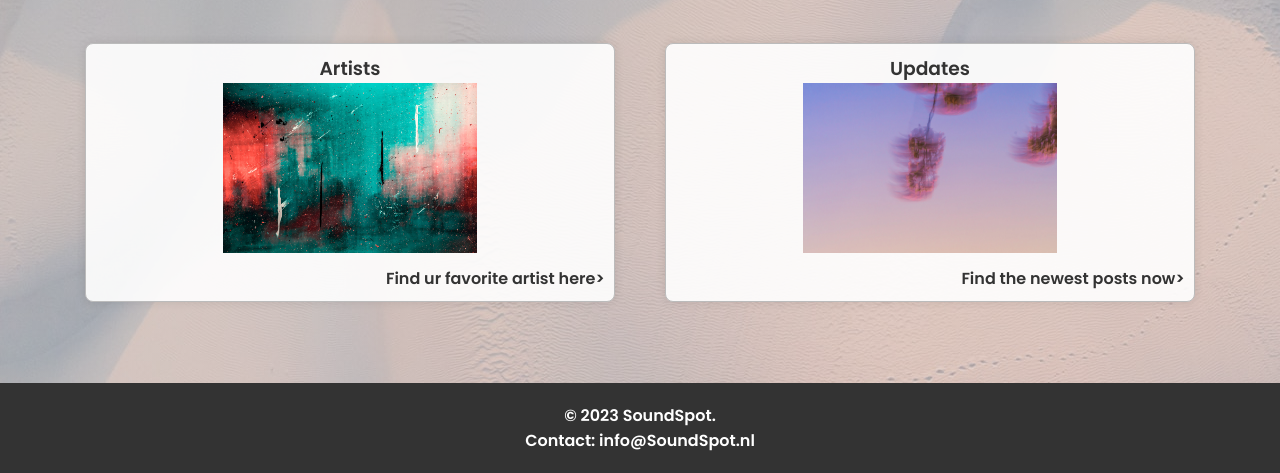
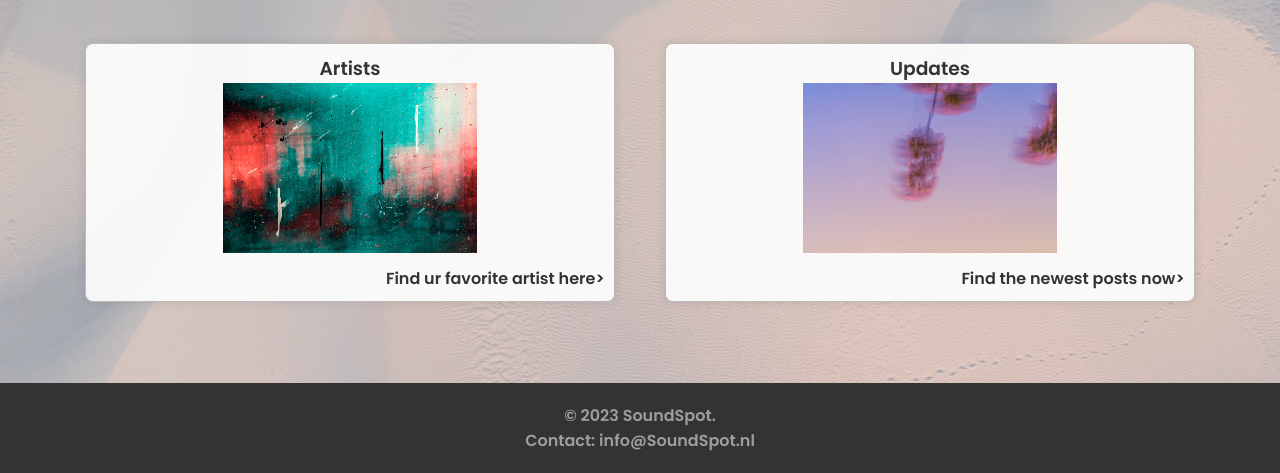
Before and after one commit to Shivamsrepo/Internetstandaarden, a plain HTML site: page index.html in a window 1280 px wide. Shown: the part 327-800 px from the top of the page. Drawn offline with nearby package versions, Linux system fonts and the light colour scheme; a web font is replaced by a local one.

Commit message:
Add files via upload

```diff
--- a/assets/style/index.css
+++ b/assets/style/index.css
@@ -167,7 +167,7 @@ main {
 
 footer {
     background-color: #333;
-    color: white;
+    color: #9d9d9d;
     padding: 20px;
     text-align: center;
     width: 100%;
```
